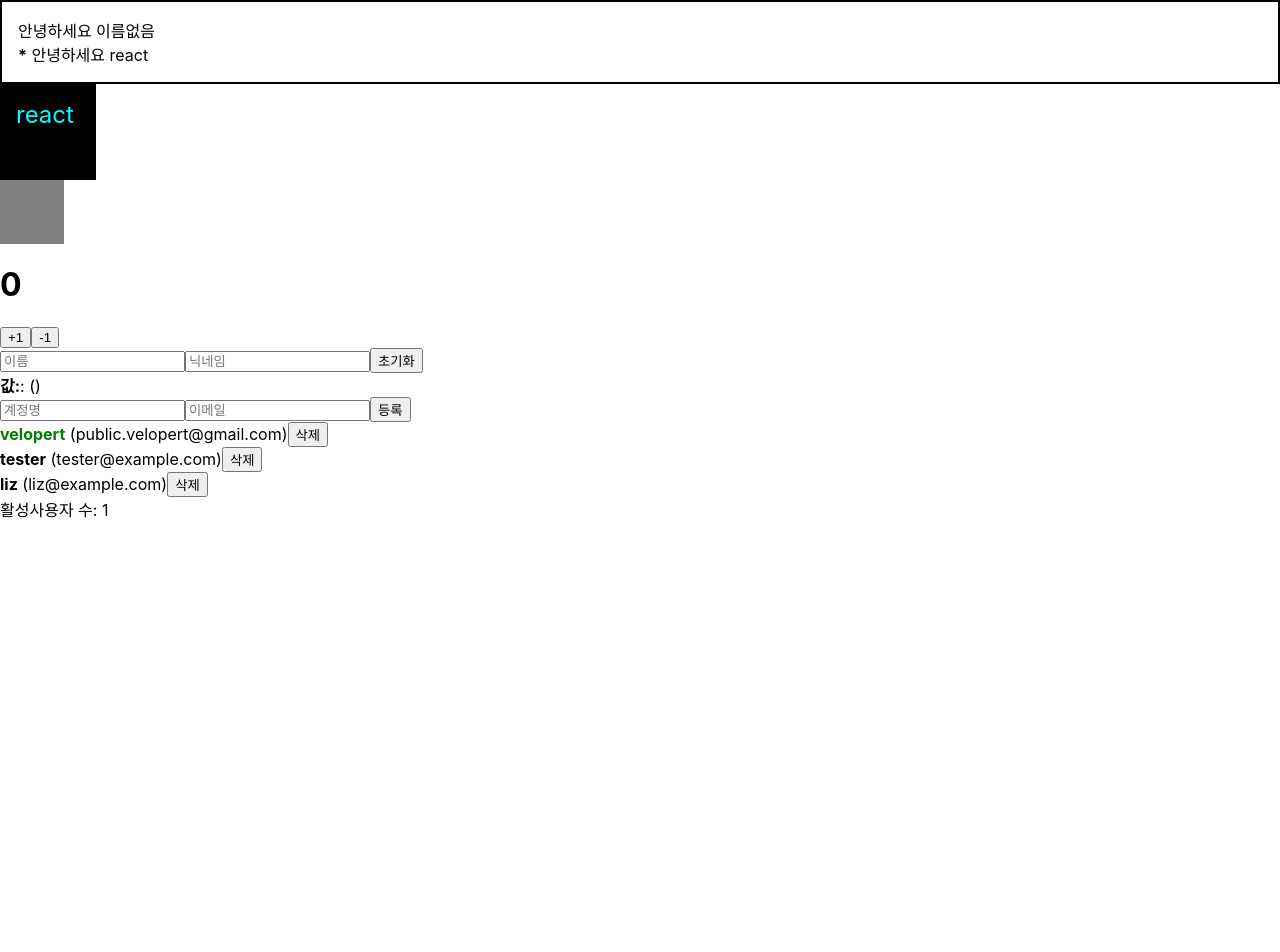
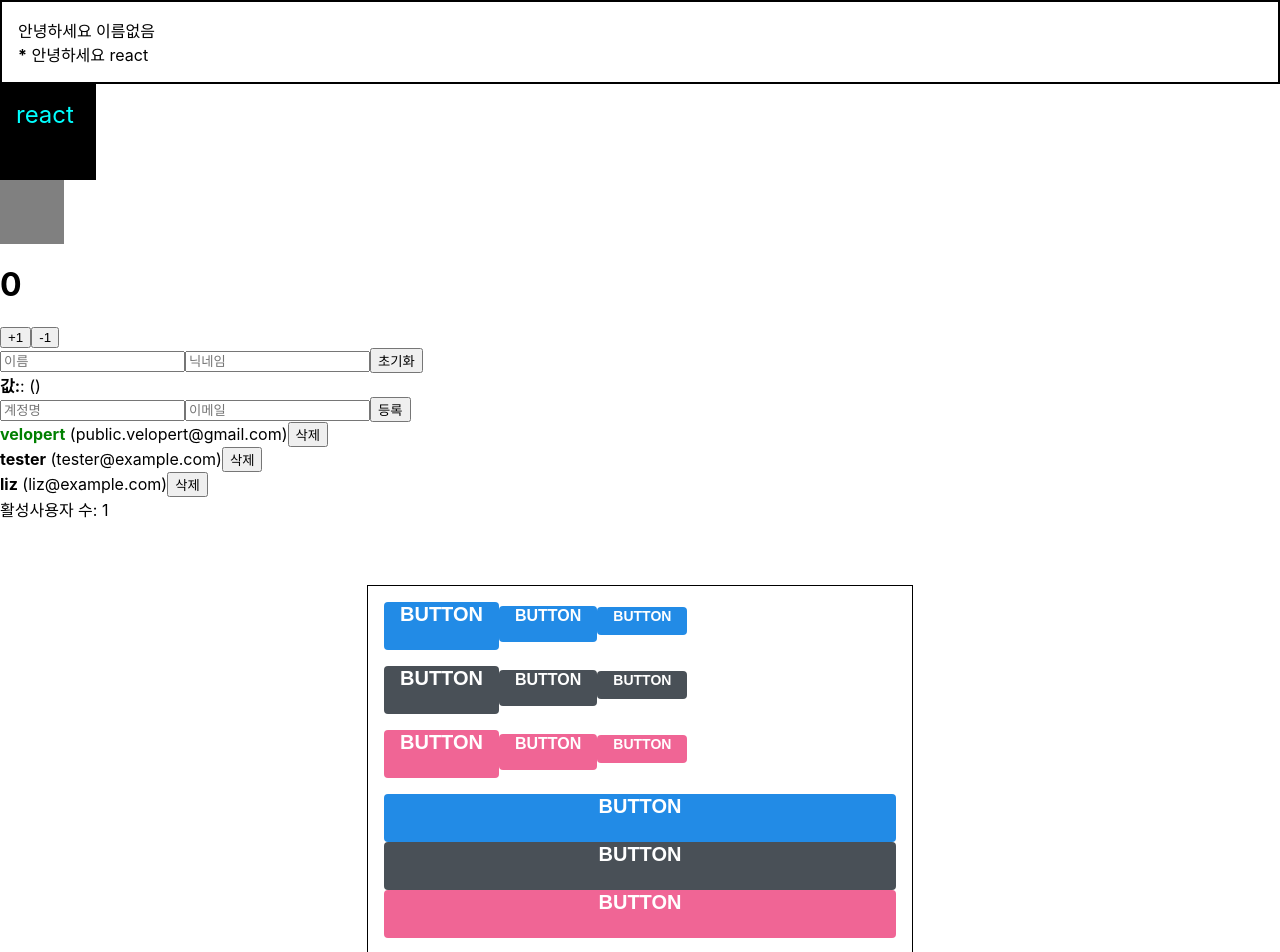
Before and after one commit to jpark011/begin-react, a React (Create React App) app: page / in a window 1280 px wide. Shown: the top 952 px of the page. Before the commit the page ends 800 px from the top, so only its background shows below. Built offline with nearby package versions, Linux system fonts and the light colour scheme.

Commit message:
TIL react emotion

```diff
--- a/package.json
+++ b/package.json
@@ -3,6 +3,8 @@
   "version": "0.1.0",
   "private": true,
   "dependencies": {
+    "@emotion/react": "^11.4.1",
+    "@emotion/styled": "^11.3.0",
     "@testing-library/jest-dom": "^5.11.4",
     "@testing-library/react": "^11.1.0",
     "@testing-library/user-event": "^12.1.10",
@@ -11,6 +13,7 @@
     "@types/react": "^17.0.0",
     "@types/react-dom": "^17.0.0",
     "immer": "^9.0.5",
+    "polished": "^4.1.3",
     "react": "^17.0.2",
     "react-dom": "^17.0.2",
     "react-scripts": "4.0.3",
--- a/src/App.tsx
+++ b/src/App.tsx
@@ -1,4 +1,4 @@
-import React, { useMemo, useReducer } from 'react';
+import React, { useMemo, useReducer, useState } from 'react';
 import Hello from './Hello';
 import Wrapper from './Wrapper';
 import Counter from './Counter';
@@ -6,8 +6,12 @@ import InputSample from './InputSample';
 import UserList, { UserEntity } from './UserList';
 import CreateUser from './CreateUser';
 import ErrorBoundary from './ErrorBoundary';
+import Button from './components/Button';
+import Dialog from './components/Dialog';
 import './App.css';
 import produce from 'immer';
+import styled from '@emotion/styled';
+import { Theme, ThemeProvider } from '@emotion/react';
 
 function countActiveUsers(users: UserEntity[]) {
   console.log('사용자를 세는중...');
@@ -47,6 +51,28 @@ type Action =
   | { type: 'REMOVE_USER'; id: number }
   | { type: 'TOGGLE_USER'; id: number };
 
+const theme: Theme = {
+  palette: {
+    blue: '#228be6',
+    gray: '#495057',
+    pink: '#f06595',
+  },
+};
+
+const AppBlock = styled.div`
+  width: 512px;
+  margin: 0 auto;
+  margin-top: 4rem;
+  border: 1px solid black;
+  padding: 1rem;
+`;
+
+const ButtonGroup = styled.div`
+  & + & {
+    margin-top: 1rem;
+  }
+`;
+
 function reducer(state = initialState, action: Action) {
   switch (action.type) {
     case 'CREATE_USER':
@@ -77,8 +103,29 @@ export const UserDispatch = React.createContext<React.Dispatch<Action> | null>(
   null
 );
 
+declare module '@emotion/react' {
+  interface Theme {
+    palette: {
+      [color: string]: string;
+    };
+  }
+}
+
 function App() {
   const [state, dispatch] = useReducer(reducer, initialState);
+  const [visible, setVisible] = useState(false);
+
+  const onClick = () => {
+    setVisible(true);
+  };
+  const onConfirm = () => {
+    console.log('확인');
+    setVisible(false);
+  };
+  const onCancel = () => {
+    console.log('취소');
+    setVisible(false);
+  };
 
   const { users } = state;
 
@@ -111,6 +158,64 @@ function App() {
         <UserList users={users}></UserList>
         <div>활성사용자 수: {count}</div>
       </UserDispatch.Provider>
+      <ThemeProvider
+        theme={{
+          palette: {
+            blue: '#228be6',
+            gray: '#495057',
+            pink: '#f06595',
+          },
+        }}
+      >
+        <>
+          <AppBlock>
+            <ButtonGroup>
+              <Button size="large">BUTTON</Button>
+              <Button>BUTTON</Button>
+              <Button size="small">BUTTON</Button>
+            </ButtonGroup>
+            <ButtonGroup>
+              <Button color="gray" size="large">
+                BUTTON
+              </Button>
+              <Button color="gray">BUTTON</Button>
+              <Button color="gray" size="small">
+                BUTTON
+              </Button>
+            </ButtonGroup>
+            <ButtonGroup>
+              <Button color="pink" size="large">
+                BUTTON
+              </Button>
+              <Button color="pink">BUTTON</Button>
+              <Button color="pink" size="small">
+                BUTTON
+              </Button>
+            </ButtonGroup>
+            <ButtonGroup>
+              <Button size="large" fullWidth>
+                BUTTON
+              </Button>
+              <Button size="large" color="gray" fullWidth>
+                BUTTON
+              </Button>
+              <Button onClick={onClick} size="large" color="pink" fullWidth>
+                BUTTON
+              </Button>
+            </ButtonGroup>
+          </AppBlock>
+          <Dialog
+            title="정말로 삭제하시겠습니까?"
+            confirmText="삭제"
+            cancelText="취소"
+            visible={visible}
+            onConfirm={onConfirm}
+            onCancel={onCancel}
+          >
+            데이터를 정말로 삭제하시겠습니까?
+          </Dialog>
+        </>
+      </ThemeProvider>
     </ErrorBoundary>
   );
 }
--- /dev/null
+++ b/src/components/Button.tsx
@@ -0,0 +1,97 @@
+import React from 'react';
+import styled from '@emotion/styled';
+import { css } from '@emotion/react';
+import { darken, lighten } from 'polished';
+
+const sizes: {
+  [size: string]: { height: string; fontSize: string };
+} = {
+  large: {
+    height: '3rem',
+    fontSize: '1.25rem',
+  },
+  medium: {
+    height: '2.25rem',
+    fontSize: '1rem',
+  },
+  small: {
+    height: '1.75rem',
+    fontSize: '0.875rem',
+  },
+};
+
+const sizeStyles = ({ size = 'medium' }: ButtonProps) => css`
+  height: ${sizes[size].height};
+  font-size: ${sizes[size].fontSize};
+`;
+
+const fullWidthStyles = ({ fullWidth }: ButtonProps) =>
+  fullWidth &&
+  css`
+    width: 100%;
+    justify-content: center;
+    & + & {
+      margin-left: 0;
+      margin-top: 1rem;
+    }
+  `;
+
+const StyledButton = styled.button<ButtonProps>`
+  /* 공통 스타일 */
+  display: inline-flex;
+  outline: none;
+  border: none;
+  border-radius: 4px;
+  color: white;
+  font-weight: bold;
+  cursor: pointer;
+  padding-left: 1rem;
+  padding-right: 1rem;
+
+  /* 크기 */
+  ${sizeStyles}
+  ${fullWidthStyles}
+
+  /* 색상 */
+  ${({ theme, color = 'blue' }) => {
+    const selected = theme.palette[color];
+    return css`
+      background: ${selected};
+      &:hover {
+        background: ${lighten(0.1, selected)};
+      }
+      &:active {
+        background: ${darken(0.1, selected)};
+      }
+    `;
+  }}
+
+  /* 기타 */
+  & + & {
+    margin-left: 1rem;
+  }
+`;
+
+interface ButtonProps {
+  children?: React.ReactNode;
+  color?: string;
+  size?: string;
+  fullWidth?: boolean;
+  [rest: string]: any;
+}
+
+function Button({
+  children,
+  color = 'blue',
+  size = 'medium',
+  fullWidth = false,
+  ...rest
+}: ButtonProps) {
+  return (
+    <StyledButton color={color} size={size} fullWidth={fullWidth} {...rest}>
+      {children}
+    </StyledButton>
+  );
+}
+
+export default Button;
--- /dev/null
+++ b/src/components/Dialog.tsx
@@ -0,0 +1,153 @@
+import React, { useEffect, useState } from 'react';
+import styled from '@emotion/styled';
+import Button from './Button';
+import { css, keyframes } from '@emotion/react';
+
+const fadeIn = keyframes`
+  from {
+    opacity: 0;
+  }
+  to {
+    opacity: 1;
+  }
+`;
+
+const fadeOut = keyframes`
+  from {
+    opacity: 1
+  }
+  to {
+    opacity: 0
+  }
+`;
+
+const slideUp = keyframes`
+  from {
+    transform: translateY(200px);
+  }
+  to {
+    transform: translateY(0px);
+  }
+`;
+
+const slideDown = keyframes`
+  from {
+    transform: translateY(0px);
+  }
+  to {
+    transform: translateY(200px);
+  }
+`;
+
+const DarkBackground = styled.div<{ disappear: boolean }>`
+  position: fixed;
+  left: 0;
+  top: 0;
+  width: 100%;
+  height: 100%;
+  display: flex;
+  align-items: center;
+  justify-content: center;
+  background: rgba(0, 0, 0, 0.8);
+
+  animation-duration: 0.25s;
+  animation-timing-function: ease-out;
+  animation-name: ${fadeIn};
+  animation-fill-mode: forwards;
+
+  ${(props) =>
+    props.disappear &&
+    css`
+      animation-name: ${fadeOut};
+    `}
+`;
+
+const DialogBlock = styled.div<{ disappear: boolean }>`
+  width: 320px;
+  padding: 1.5rem;
+  background: white;
+  border-radius: 2px;
+  h3 {
+    margin: 0;
+    font-size: 1.5rem;
+  }
+  p {
+    font-size: 1.125rem;
+  }
+
+  animation-duration: 0.25s;
+  animation-timing-function: ease-out;
+  animation-name: ${slideUp};
+  animation-fill-mode: forwards;
+
+  ${(props) =>
+    props.disappear &&
+    css`
+      animation-name: ${slideDown};
+    `}
+`;
+
+const ButtonGroup = styled.div`
+  margin-top: 3rem;
+  display: flex;
+  justify-content: flex-end;
+`;
+
+const ShortMarginButton = styled(Button)`
+  & + & {
+    margin-left: 0.5rem;
+  }
+`;
+
+type DialogProps = {
+  children?: React.ReactNode;
+  title: string;
+  confirmText?: string;
+  cancelText?: string;
+  visible: boolean;
+  onConfirm(): void;
+  onCancel(): void;
+};
+
+function Dialog({
+  title,
+  children,
+  confirmText = '확인',
+  cancelText = '취소',
+  onConfirm,
+  onCancel,
+  visible,
+}: DialogProps) {
+  const [animate, setAnimate] = useState(false);
+  const [localVisible, setLocalVisible] = useState(visible);
+
+  useEffect(() => {
+    // visible 값이 true -> false 가 되는 것을 감지
+    if (localVisible && !visible) {
+      setAnimate(true);
+      setTimeout(() => setAnimate(false), 250);
+    }
+    setLocalVisible(visible);
+  }, [localVisible, visible]);
+
+  if (!animate && !localVisible) return null;
+
+  return (
+    <DarkBackground disappear={!visible}>
+      <DialogBlock disappear={!visible}>
+        <h3>{title}</h3>
+        <p>{children}</p>
+        <ButtonGroup>
+          <ShortMarginButton color="gray" onClick={onCancel}>
+            {cancelText}
+          </ShortMarginButton>
+          <ShortMarginButton color="pink" onClick={onConfirm}>
+            {confirmText}
+          </ShortMarginButton>
+        </ButtonGroup>
+      </DialogBlock>
+    </DarkBackground>
+  );
+}
+
+export default Dialog;
```
Also changed, not shown: tsconfig.json (+4 -9 lines), 1 other file (tests, documents, lock files or other folders).
